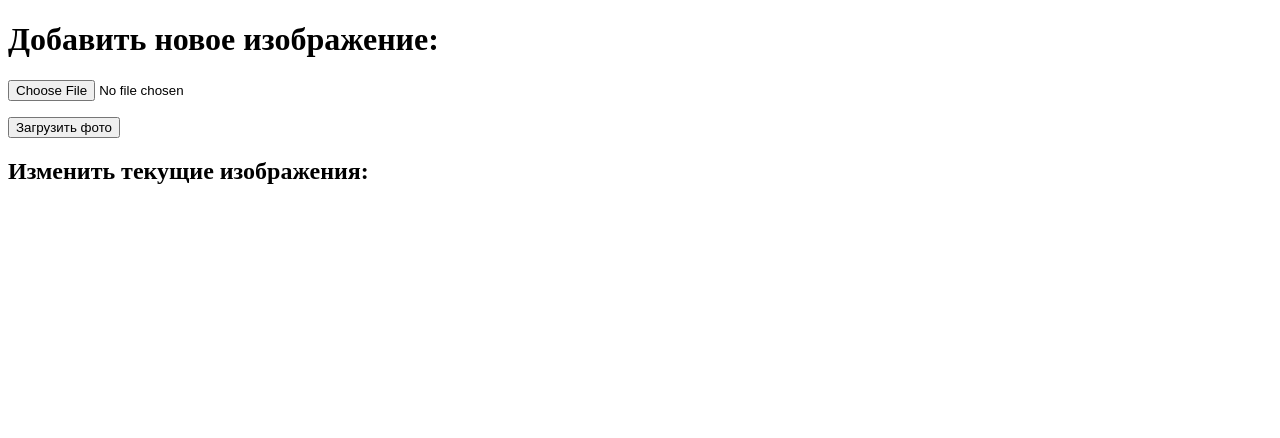
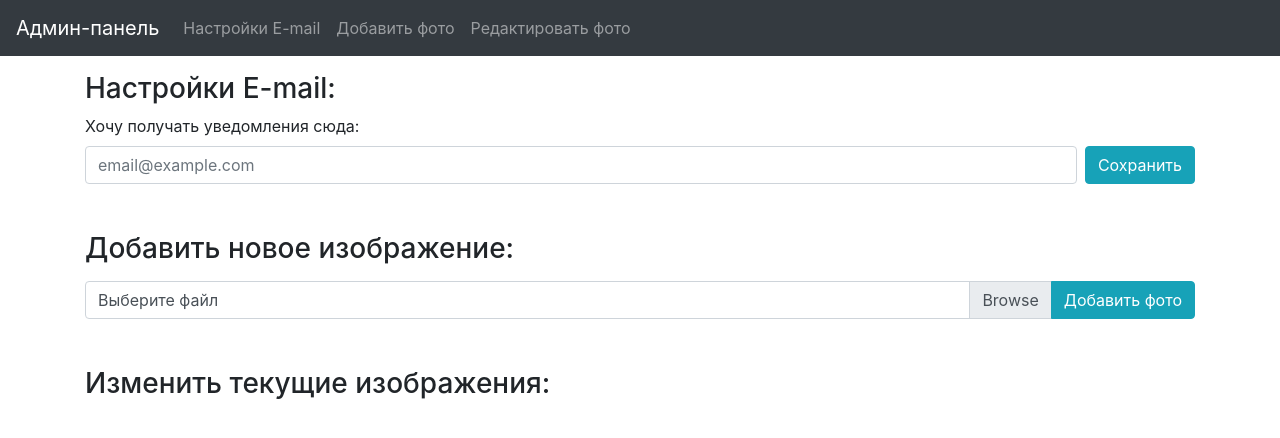
Before and after one commit to kantegory/akterm-landing, a web app: file server/views/index.html in a window 1280 px wide. Shown: the top 438 px of the page. Run offline with its HTML, style and script files only (its server is not run), Linux system fonts and the light colour scheme.

Commit message:
Update admin panel

```diff
--- a/server/index.js
+++ b/server/index.js
@@ -10,7 +10,9 @@ const conf = require('ini');
 const shell = require('shelljs');
 const sendMsg = require('./mailer');
 
-let config = conf.parse(fs.readFileSync('/var/www/html/arkterm/config/config.ini', 'utf-8'));
+// let confPath = '../config/config.dev.ini';
+let confPath = '../config/config.ini';
+let config = conf.parse(fs.readFileSync(confPath, 'utf-8'));
 
 let picDir = config.common.pic_dir;
 let buildDir = config.common.build_dir;
@@ -56,6 +58,22 @@ app.get('/imgs', (req, res) => {
   res.writeHead(200, {'Content-Type': 'application/json'});
   res.write('{"imgs":' + imgs + '}');
   res.end();
+})
+
+app.get('/getEmail', (req, res) => {
+  let email = JSON.stringify({ email: config.mailer.dest });
+
+  res.writeHead(200, {'Content-Type': 'application/json'});
+  res.write(email);
+  res.end();
+})
+
+app.post('/updateEmail', (req, res) => {
+  let body = req.body;
+  let email = body.email;
+
+  config.mailer.dest = email;
+  fs.writeFileSync(confPath, conf.stringify(config))
 })
 
 app.post('/delImg', (req, res) => {
--- a/server/mailer.js
+++ b/server/mailer.js
@@ -2,7 +2,10 @@ const nodemailer = require('nodemailer');
 const conf = require('ini');
 const fs = require('fs');
 
-let config = conf.parse(fs.readFileSync('/var/www/html/arkterm/config/config.ini', 'utf-8'));
+// let confPath = '../config/config.dev.ini';
+
+let confPath = '../config/config.ini';
+let config = conf.parse(fs.readFileSync(confPath, 'utf-8'));
 
 const transporter = nodemailer.createTransport({
   host: 'smtp.mail.ru',
--- a/server/views/index.html
+++ b/server/views/index.html
@@ -4,26 +4,59 @@
 <head>
     <meta charset="UTF-8">
     <title>Админ-панель</title>
+    <link rel="stylesheet" href="https://stackpath.bootstrapcdn.com/bootstrap/4.5.0/css/bootstrap.min.css" integrity="sha384-9aIt2nRpC12Uk9gS9baDl411NQApFmC26EwAOH8WgZl5MYYxFfc+NcPb1dKGj7Sk" crossorigin="anonymous">
     <style>
-        .col {
-        display: -webkit-flex;
-        display: -moz-flex;
-        display: -ms-flex;
-        display: -o-flex;
-        display: flex;
-        flex-flow: column;
-        max-width: 200px;
-        margin-bottom: 2em;
-      }
+        html {
+      scroll-behavior: smooth;
+    }
     </style>
 </head>
 
 <body>
-    <h1>Добавить новое изображение:</h1>
-    <p><input type="file" id="upload"></p>
-    <p><input type="button" value="Загрузить фото" onclick="uploadImg()"></p>
-    <h2>Изменить текущие изображения:</h2>
-    <div class="imgs"></div>
+    <header>
+        <nav class="navbar navbar-expand-lg navbar-dark bg-dark">
+            <a class="navbar-brand" href="#">Админ-панель</a>
+            <div class="collapse navbar-collapse" id="navbarColor01">
+                <ul class="navbar-nav mr-auto">
+                    <li class="nav-item">
+                        <a class="nav-link" href="#email">Настройки E-mail</a>
+                    </li>
+                    <li class="nav-item">
+                        <a class="nav-link" href="#new">Добавить фото</a>
+                    </li>
+                    <li class="nav-item">
+                        <a class="nav-link" href="#edit">Редактировать фото</a>
+                    </li>
+                </ul>
+            </div>
+        </nav>
+    </header>
+    <main class="container mt-3">
+        <section id="email" class="mb-5">
+            <h3>Настройки E-mail:</h3>
+            <label for="userEmail">Хочу получать уведомления сюда:</label>
+            <div class="d-flex flex-row">
+                <input type="email" class="form-control mr-1" id="userEmail" placeholder="email@example.com">
+                <button class="btn btn-info ml-1" onclick="updateEmail()">Сохранить</button>
+            </div>
+        </section>
+        <section id="new" class="mb-5">
+            <h3>Добавить новое изображение:</h3>
+            <div class="input-group mt-3 mb-5">
+                <div class="custom-file">
+                    <input type="file" class="custom-file-input" id="upload">
+                    <label class="custom-file-label" for="upload" aria-describedby="upload_addon">Выберите файл</label>
+                </div>
+                <div class="input-group-append">
+                    <span class="btn btn-info" id="upload_addon" onclick="uploadImg()">Добавить фото</span>
+                </div>
+            </div>
+        </section>
+        <section id="edit">
+            <h3>Изменить текущие изображения:</h3>
+            <section class="imgs d-flex flex-column container"></section>
+        </section>
+    </main>
 </body>
 <script type="text/javascript">
 fetch('./imgs')
@@ -35,18 +68,78 @@ fetch('./imgs')
         for (let img of _imgs) {
             let id = `img${img.split('.')[0]}`;
 
-            imgs += `<div class="col">
-	            <img width="200" src="${img}" alt="" /><br>
-				<button type="button" onclick="delImg('${img}')">Удалить</button>
-				<p>Выберите файл:</p>
-				<input type="file" id="${id}" name="filetoupload">
-	      		<button type="button" onclick="changeImg('${img}', '${id}')">Изменить</button>
-      		</div>`;
+            if (_imgs.indexOf(img) % 2 === 0) {
+                imgs += `
+                <article class="d-flex flex-row mb-3">
+                  <div class="img-wrapper card ml-1 w-50">
+                    <img width="200" class="card-img-top" src="${img}" alt="" /><br>
+                    <div class="card-body">
+                        <div class="input-group">
+                          <button type="button" class="btn btn-danger mr-1" onclick="delImg('${img}')">Удалить</button>
+                          <div class="custom-file ml-1">
+                            <input type="file" class="custom-file-input" id="${id}">
+                            <label class="custom-file-label" for="${id}" aria-describedby="${id}_addon">Выберите файл</label>
+                          </div>
+                          <div class="input-group-append">
+                            <span class="btn btn-info" id="${id}_addon" onclick="changeImg('${img}', '${id}')">Изменить</span>
+                          </div>
+                        </div>
+                    </div>
+                  </div>
+                `;
+            } else {
+                imgs += `
+                  <div class="img-wrapper card ml-1 w-50">
+                    <img width="200" class="card-img-top" src="${img}" alt="" /><br>
+                    <div class="card-body">
+                        <div class="input-group">
+                          <button type="button" class="btn btn-danger mr-1" onclick="delImg('${img}')">Удалить</button>
+                          <div class="custom-file ml-1">
+                            <input type="file" class="custom-file-input" id="${id}">
+                            <label class="custom-file-label" for="${id}" aria-describedby="${id}_addon">Выберите файл</label>
+                          </div>
+                          <div class="input-group-append">
+                            <span class="btn btn-info" id="${id}_addon" onclick="changeImg('${img}', '${id}')">Изменить</span>
+                          </div>
+                        </div>
+                    </div>
+                  </div>
+                </article>
+                `;
+            }
         }
 
         document.querySelector('.imgs').innerHTML = imgs;
     })
     .catch((err) => { console.error(`API ERROR: ${err}`) })
+
+fetch('./getEmail')
+    .then((response) => { return response.json() })
+    .then((response) => {
+        let emailInput = document.querySelector('#userEmail');
+
+        emailInput.value = response.email;
+    })
+    .catch((err) => { console.error(`API ERROR: ${err}`) })
+
+const updateEmail = () => {
+    let email = document.querySelector('#userEmail').value;
+
+    let data = JSON.stringify({ email: email });
+
+    fetch('./updateEmail', {
+            method: 'POST',
+            mode: 'cors',
+            cache: 'no-cache',
+            headers: {
+                'Content-Type': 'application/json'
+            },
+            credentials: 'same-origin',
+            body: data
+        })
+        .then((response) => { document.location.reload(true); })
+}
+
 const delImg = (img) => {
     let data = JSON.stringify({ img: img });
 
```
